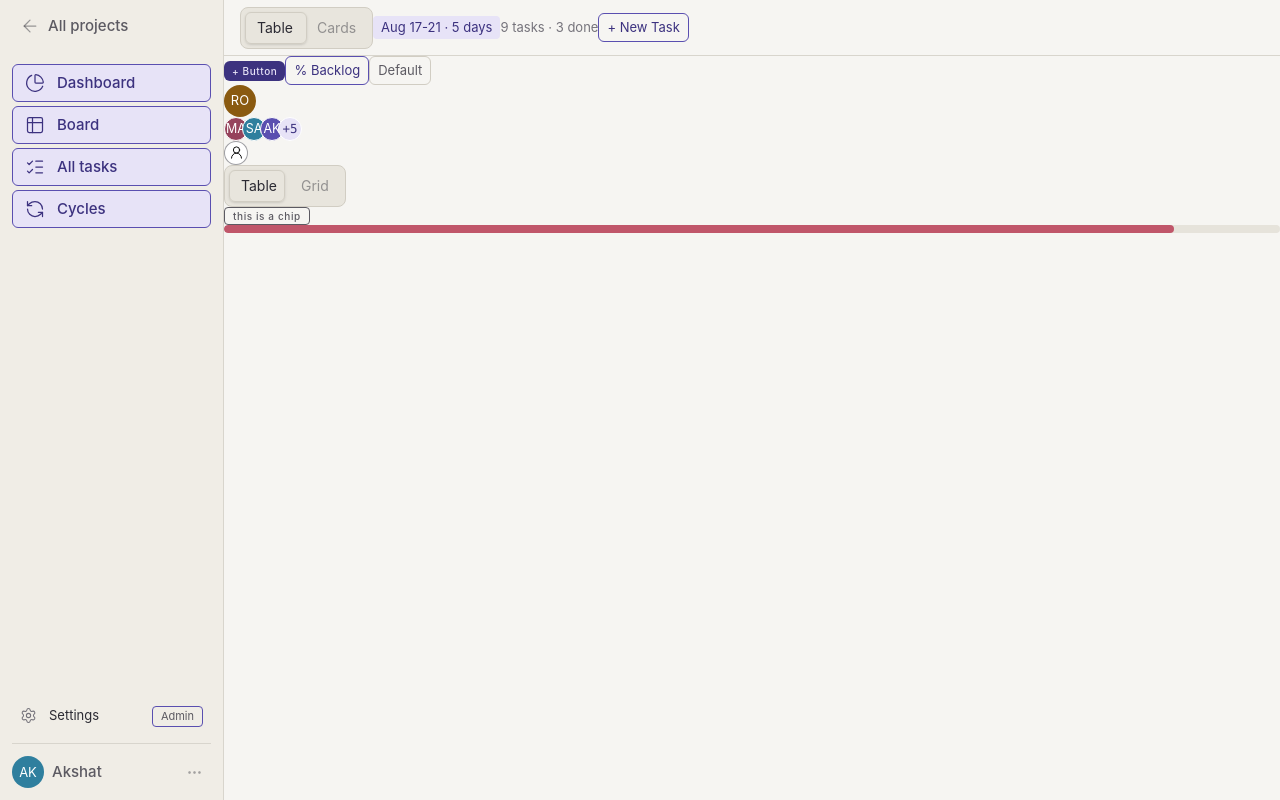
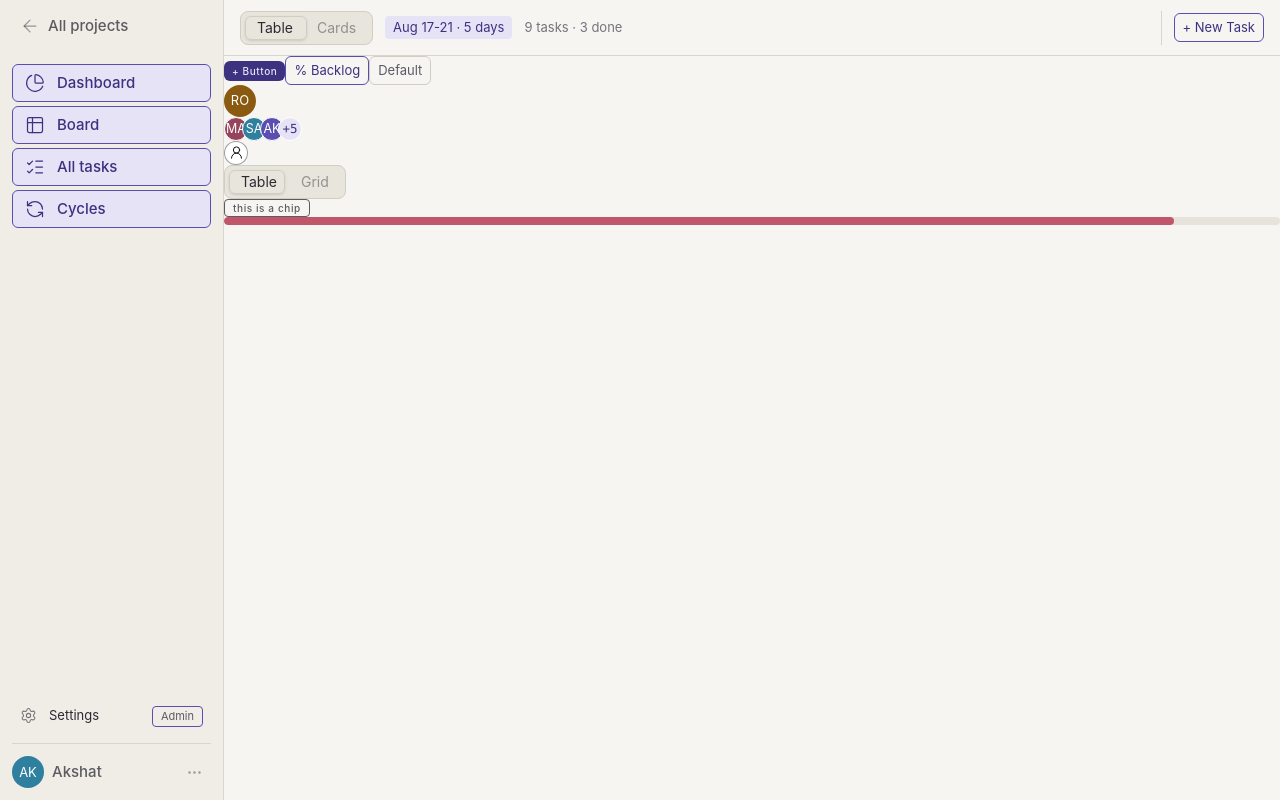
Before and after one commit to akshatp10/sprintsheet, a React (Vite) app: page /project in a window 1280 px wide. Built offline with nearby package versions, Linux system fonts and the light colour scheme.

Commit message:
feat : completed prototyped ui for project screens topbar

```diff
--- a/src/components/inputs/RadioButton.tsx
+++ b/src/components/inputs/RadioButton.tsx
@@ -20,7 +20,7 @@ export function RadioButton({ options, value, onChange, className, name = "radio
 
     return (
         <div
-            className={cn("relative inline-flex w-fit rounded-lg p-1 bg-surface-desk border border-lines-control", className)} {...props}>
+            className={cn("relative inline-flex w-fit rounded-lg px-1 bg-surface-desk border border-lines-control", className)} {...props}>
             <div
                 className="absolute inset-y-1 left-1 rounded-md shadow-sm transition-transform duration-200 ease-out border border-lines-control"
                 style={{
--- a/src/components/topbar/ProjectsTopbar.tsx
+++ b/src/components/topbar/ProjectsTopbar.tsx
@@ -9,7 +9,8 @@ const ProjectsTopbar = () => {
     const [radioButtonOption, setradioButtonOption] = useState("table")
 
     return (
-        <div className='flex items-center'>
+        <div className='flex w-full justify-between items-center gap-3'>
+            <div className='flex items-center gap-3 w-full border-r border-lines-hairline'>
                 <RadioButton
                     onChange={setradioButtonOption}
                     value={radioButtonOption}
@@ -30,8 +31,9 @@ const ProjectsTopbar = () => {
                 <Text className='text-ink-3'>
                     9 tasks · 3 done
                 </Text>
+            </div>
 
-            <Button variant="secondary" handleClick={() => { }}>
+            <Button variant="secondary" handleClick={() => { }} className='min-w-0 shrink-0'>
                 <Text>
                     + New Task
                 </Text>
```
Lines whose indentation alone changed are shown as unchanged.
